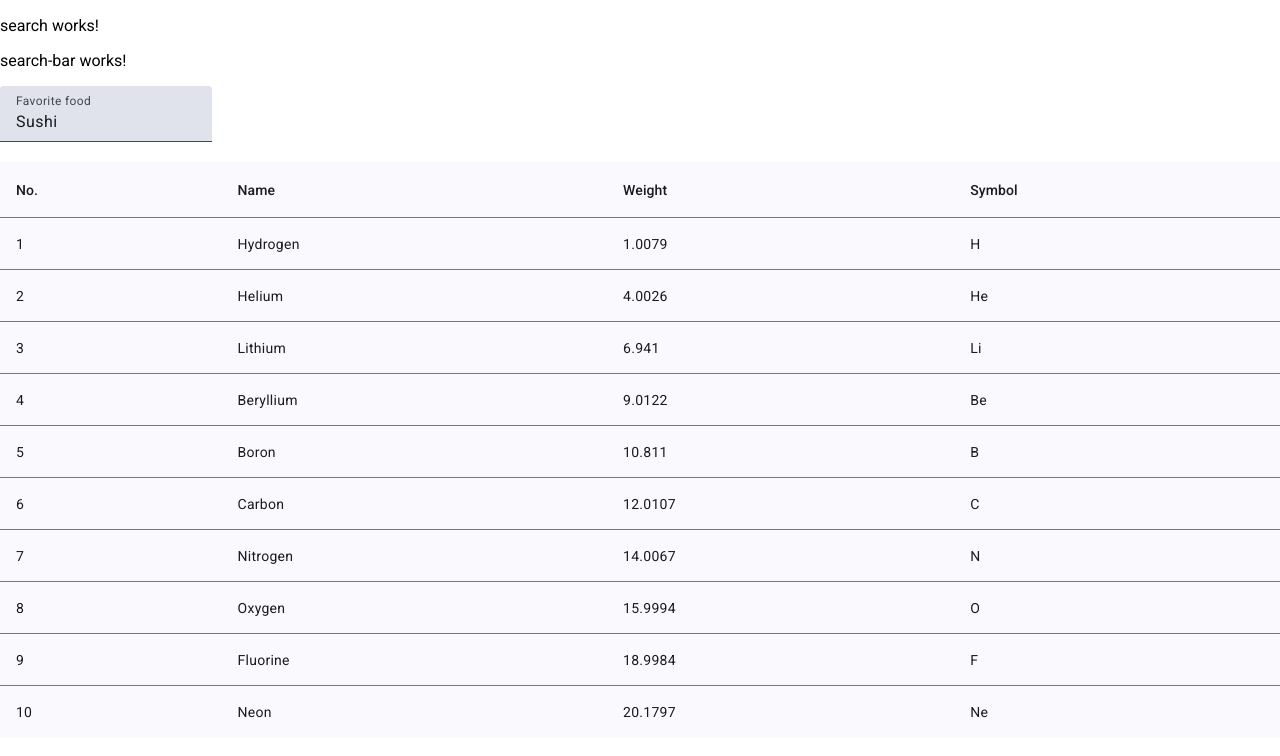
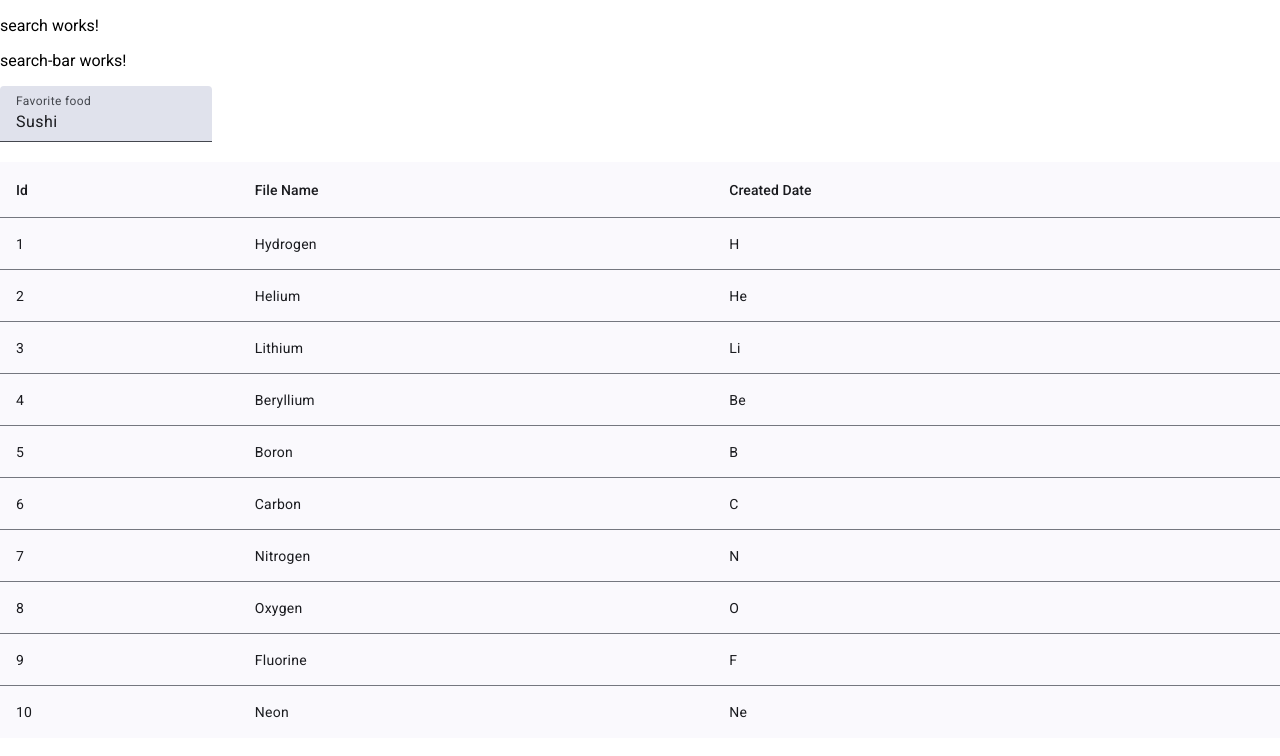
Before and after one commit to pflausino/sinter-prints-view, an Angular app: page /artwork/search in a window 1280 px wide. Shown: the top 756 px of the page. Built offline with nearby package versions, Linux system fonts and the light colour scheme.

Commit message:
feature: implement store

```diff
--- /dev/null
+++ b/src/app/domains/artwork/data/artwork.ts
@@ -0,0 +1,5 @@
+export interface Artwork{
+    id: string;
+    fileName: string;
+    createdDate: string;
+}
--- a/src/app/domains/artwork/features/search/components/search-table/search-table.component.html
+++ b/src/app/domains/artwork/features/search/components/search-table/search-table.component.html
@@ -1,30 +1,24 @@
-<table mat-table [dataSource]="dataSource" class="mat-elevation-z8">
+<table mat-table [dataSource]="store.ELEMENT_DATA" class="mat-elevation-z8">
 
     <!--- Note that these columns can be defined in any order.
           The actual rendered columns are set as a property on the row definition" -->
 
     <!-- Position Column -->
-    <ng-container matColumnDef="position">
-      <th mat-header-cell *matHeaderCellDef> No. </th>
-      <td mat-cell *matCellDef="let element"> {{element.position}} </td>
+    <ng-container matColumnDef="id">
+      <th mat-header-cell *matHeaderCellDef> Id </th>
+      <td mat-cell *matCellDef="let element"> {{element.id}} </td>
     </ng-container>
 
     <!-- Name Column -->
-    <ng-container matColumnDef="name">
-      <th mat-header-cell *matHeaderCellDef> Name </th>
-      <td mat-cell *matCellDef="let element"> {{element.name}} </td>
+    <ng-container matColumnDef="fileName">
+      <th mat-header-cell *matHeaderCellDef> File Name </th>
+      <td mat-cell *matCellDef="let element"> {{element.fileName}} </td>
     </ng-container>
 
     <!-- Weight Column -->
-    <ng-container matColumnDef="weight">
-      <th mat-header-cell *matHeaderCellDef> Weight </th>
-      <td mat-cell *matCellDef="let element"> {{element.weight}} </td>
-    </ng-container>
-
-    <!-- Symbol Column -->
-    <ng-container matColumnDef="symbol">
-      <th mat-header-cell *matHeaderCellDef> Symbol </th>
-      <td mat-cell *matCellDef="let element"> {{element.symbol}} </td>
+    <ng-container matColumnDef="createdDate">
+      <th mat-header-cell *matHeaderCellDef> Created Date </th>
+      <td mat-cell *matCellDef="let element"> {{element.createdDate}} </td>
     </ng-container>
 
     <tr mat-header-row *matHeaderRowDef="displayedColumns"></tr>
--- a/src/app/domains/artwork/features/search/components/search-table/search-table.component.ts
+++ b/src/app/domains/artwork/features/search/components/search-table/search-table.component.ts
@@ -1,5 +1,6 @@
 import { Component } from '@angular/core';
 import { MatTableModule } from '@angular/material/table';
+import { SearchStore } from '../../search.store';
 
 export interface PeriodicElement {
   name: string;
@@ -7,19 +8,6 @@ export interface PeriodicElement {
   weight: number;
   symbol: string;
 }
-
-const ELEMENT_DATA: PeriodicElement[] = [
-  {position: 1, name: 'Hydrogen', weight: 1.0079, symbol: 'H'},
-  {position: 2, name: 'Helium', weight: 4.0026, symbol: 'He'},
-  {position: 3, name: 'Lithium', weight: 6.941, symbol: 'Li'},
-  {position: 4, name: 'Beryllium', weight: 9.0122, symbol: 'Be'},
-  {position: 5, name: 'Boron', weight: 10.811, symbol: 'B'},
-  {position: 6, name: 'Carbon', weight: 12.0107, symbol: 'C'},
-  {position: 7, name: 'Nitrogen', weight: 14.0067, symbol: 'N'},
-  {position: 8, name: 'Oxygen', weight: 15.9994, symbol: 'O'},
-  {position: 9, name: 'Fluorine', weight: 18.9984, symbol: 'F'},
-  {position: 10, name: 'Neon', weight: 20.1797, symbol: 'Ne'},
-];
 
 @Component({
   selector: 'app-search-table',
@@ -29,7 +17,11 @@ const ELEMENT_DATA: PeriodicElement[] = [
 })
 export class SearchTableComponent {
 
-  displayedColumns: string[] = ['position', 'name', 'weight', 'symbol'];
-  dataSource = ELEMENT_DATA;
+
+  displayedColumns: string[] = ['id', 'fileName', 'createdDate'];
+
+  constructor(public store: SearchStore){
+
+  }
 
 }
--- /dev/null
+++ b/src/app/domains/artwork/features/search/search.store.ts
@@ -0,0 +1,18 @@
+import { Injectable } from '@angular/core';
+import { Artwork } from '../../data/artwork';
+@Injectable({providedIn:'root'})
+
+export class SearchStore {
+  ELEMENT_DATA: Array<Artwork> = [
+    { id: '1', fileName: 'Hydrogen', createdDate: 'H' },
+    { id: '2', fileName: 'Helium', createdDate: 'He' },
+    { id: '3', fileName: 'Lithium', createdDate: 'Li' },
+    { id: '4', fileName: 'Beryllium', createdDate: 'Be' },
+    { id: '5', fileName: 'Boron', createdDate: 'B' },
+    { id: '6', fileName: 'Carbon', createdDate: 'C' },
+    { id: '7', fileName: 'Nitrogen', createdDate: 'N' },
+    { id: '8', fileName: 'Oxygen', createdDate: 'O' },
+    { id: '9', fileName: 'Fluorine', createdDate: 'F' },
+    { id: '10', fileName: 'Neon', createdDate: 'Ne' },
+  ];
+}
```
